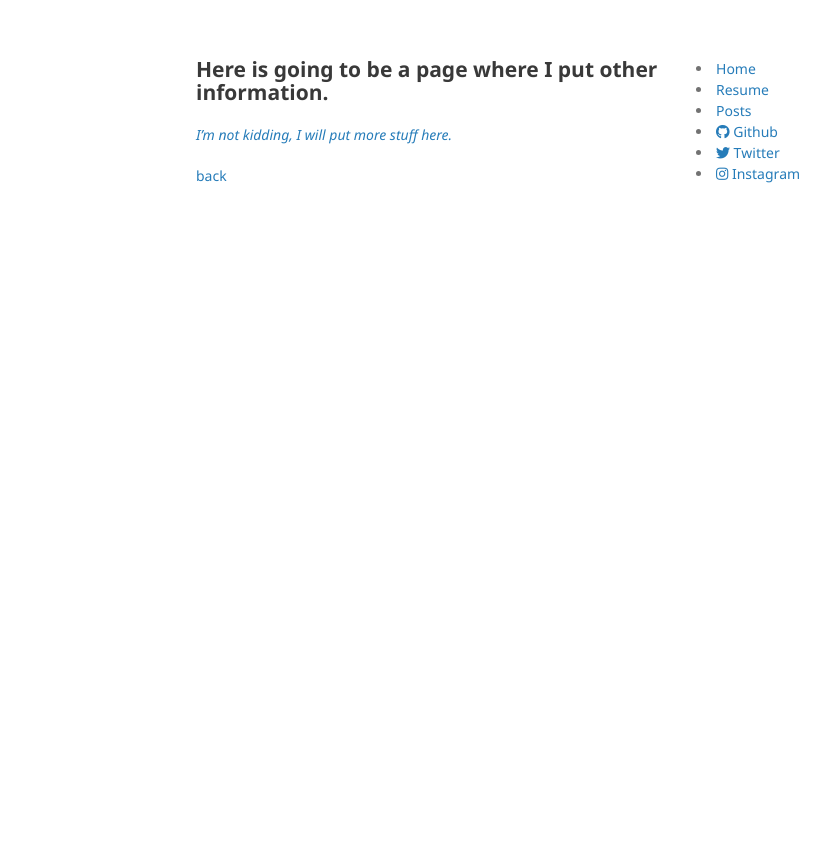
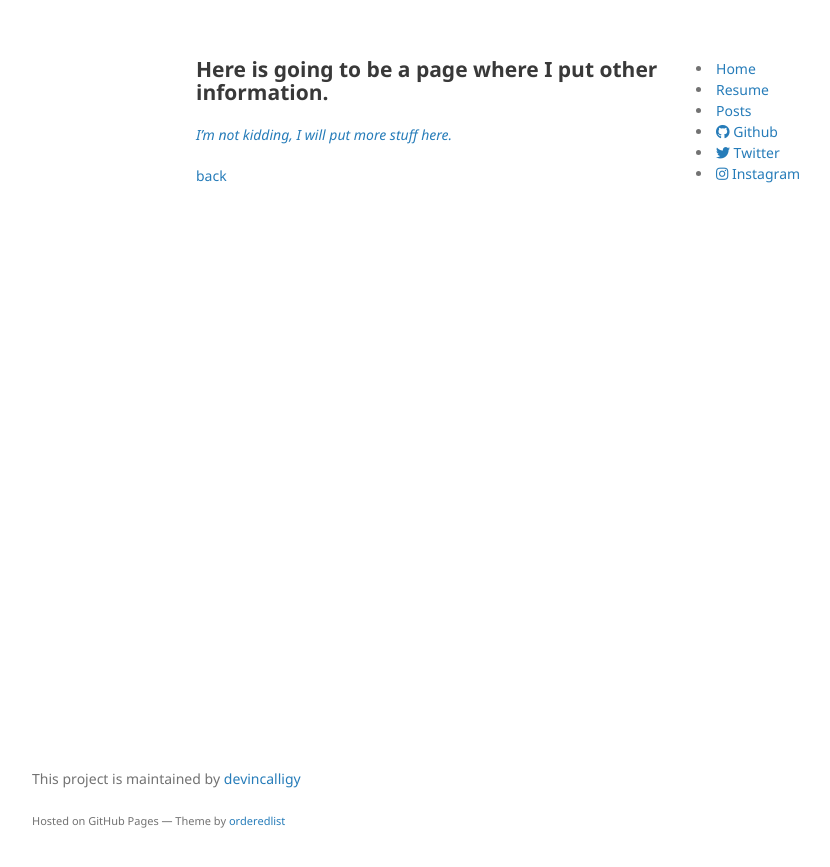
Before and after one commit to devincalligy/devincalligy.github.io.old, a Jekyll site: the page built from another-page.md, in a window 1280 px wide. Shown: the top 867 px of the page, without its empty margins (26-856 px from the left). Built offline with Jekyll 4.4.1, drawn with Linux system fonts in a browser that asks for light colours; nearby versions of some CDN libraries; our own code applies the rules of GitHub Pages for plain Markdown files.

Commit message:
Update default.html

```diff
--- a/_layouts/default.html
+++ b/_layouts/default.html
@@ -48,6 +48,23 @@
       {{ content }}
 
       </section>
-
+      <footer>
+        {% if site.github.is_project_page %}
+        <p>This project is maintained by <a href="{{ site.github.owner_url }}">{{ site.github.owner_name }}</a></p>
+        {% endif %}
+        <p><small>Hosted on GitHub Pages &mdash; Theme by <a href="https://github.com/orderedlist">orderedlist</a></small></p>
+      </footer>
+    </div>
+    <script src="{{ "/assets/js/scale.fix.js" | relative_url }}"></script>
+    {% if site.google_analytics %}
+    <script>
+      (function(i,s,o,g,r,a,m){i['GoogleAnalyticsObject']=r;i[r]=i[r]||function(){
+      (i[r].q=i[r].q||[]).push(arguments)},i[r].l=1*new Date();a=s.createElement(o),
+      m=s.getElementsByTagName(o)[0];a.async=1;a.src=g;m.parentNode.insertBefore(a,m)
+      })(window,document,'script','https://www.google-analytics.com/analytics.js','ga');
+      ga('create', '{{ site.google_analytics }}', 'auto');
+      ga('send', 'pageview');
+    </script>
+    {% endif %}
   </body>
 </html>
```
